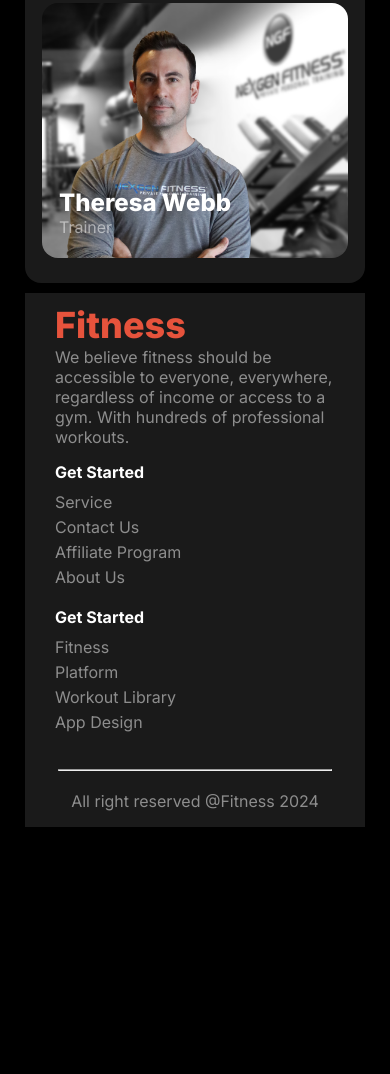
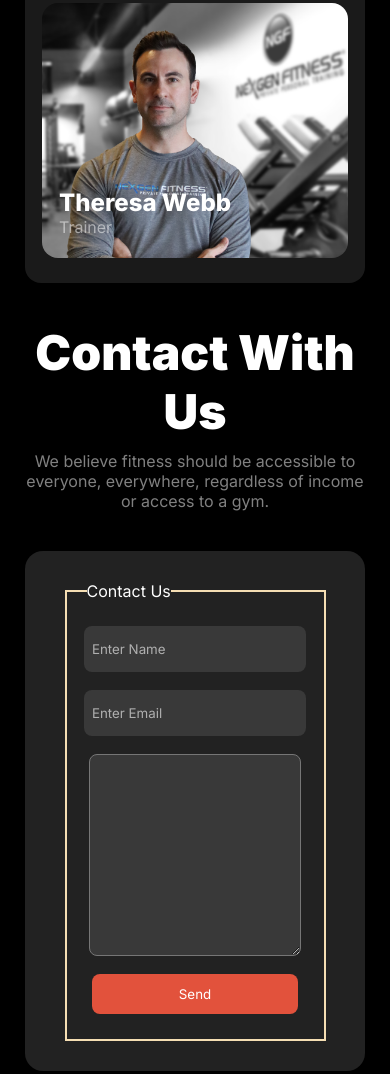
Before and after one commit to Dev-Asifur-Rahman/re-assignment-second, a plain HTML site: page index.html in a window 390 px wide. Shown: the part 6448-7522 px from the top of the page. Before the commit the page ends 7290 px from the top, so only its background shows below. Drawn offline with Linux system fonts and the light colour scheme.

Commit message:
bonus done

```diff
--- a/index.html
+++ b/index.html
@@ -95,28 +95,32 @@
           <img src="images/image2.png" alt="" />
           <p class="habit-head">Movement</p>
           <p class="habit-text">
-            "Every small movement you make is a step closer to your goal; keep moving forward no matter how slow.
+            "Every small movement you make is a step closer to your goal; keep
+            moving forward no matter how slow.
           </p>
         </div>
         <div class="habit-div">
           <img src="images/image3.png" alt="" />
           <p class="habit-head">Time</p>
           <p class="habit-text">
-            Time is your most valuable asset; invest it wisely in what matters most to you.
+            Time is your most valuable asset; invest it wisely in what matters
+            most to you.
           </p>
         </div>
         <div class="habit-div">
           <img src="images/image4.png" alt="" />
           <p class="habit-head">Practice</p>
           <p class="habit-text">
-            Don't aim for perfection, aim for consistent practice, and watch your progress unfold.
+            Don't aim for perfection, aim for consistent practice, and watch
+            your progress unfold.
           </p>
         </div>
         <div class="habit-div">
           <img src="images/image5.png" alt="" />
           <p class="habit-head">Weight Loss</p>
           <p class="habit-text">
-            With each healthy choice, you're shedding not just pounds, but the limits that once held you back.
+            With each healthy choice, you're shedding not just pounds, but the
+            limits that once held you back.
           </p>
         </div>
       </section>
@@ -285,12 +289,34 @@
           </div>
         </div>
       </section>
+      <!-- mail use section  -->
+      <div class="heading-text">
+        <p class="common-heading">Contact With Us</p>
+        <p class="common-text">
+          We believe fitness should be accessible to everyone, everywhere,
+          regardless of income or access to a gym.
+        </p>
+      </div>
+      <section class="mail-section"
+        style="
+          border-radius: 18px; background: rgb(34, 34, 34); padding: 30px 15px; margin: 30px 0;
+        "
+      >
+       <fieldset class="field-class">
+        <legend style="color: white;">Contact Us</legend>
+          <input type="text" name="" id="" placeholder="Enter Name">
+          <input type="email" name="" id="" placeholder="Enter Email">
+          <textarea name="" id="" class="text-area">
+
+          </textarea>
+          <input type="submit" value="Send">
+       </fieldset></section>
     </main>
     <footer
       style="
         background-color: rgba(255, 255, 255, 0.1);
         margin-top: 10px;
-        padding-bottom: 8px;
+        padding-bottom: 8px; border-radius: 16px;
       "
     >
       <div class="footer-grid">
--- a/style.css
+++ b/style.css
@@ -327,6 +327,46 @@ input::placeholder {
 .habit-div > img {
   border-radius: 50%;
 }
+/* mail us section  */
+.mail-section{
+  display: flex;
+  justify-content: center;
+  align-items: center;
+}
+.field-class{
+  width: 60%;
+  padding: 25px 20px;
+  display: flex;
+  border: 2px solid wheat;
+  width: 70%;
+  flex-direction: column;
+  /* justify-content: center; */
+  align-items:center;
+  gap: 18px;
+}
+
+.field-class > input {
+  width: 450px;
+  height: 30px;
+  border-radius: 8px;
+  background: rgba(255, 255, 255, 0.1);
+  border: none;
+  padding: 8px;
+  color: #ffffff99;
+  cursor: pointer;
+}
+.text-area{
+  width: 450px;
+  height: 200px;
+  border-radius: 8px;
+  background: rgba(255, 255, 255, 0.1);
+  color: var(--text-color);
+}
+.field-class>input[type="submit"]{
+  background-color: #e2523c;
+  color: white;
+  height: 40px;
+}
 /* for small screen  */
 @media screen and (max-width: 576px) {
   /* nav section  */
@@ -440,6 +480,46 @@ input::placeholder {
   }
   .habit-div > img {
     border-radius: 12px;
-    width: 100% ;
+    width: 100%;
+  }
+  /* mail us section  */
+  .mail-section{
+    display: flex;
+    justify-content: center;
+    align-items: center;
+  }
+  .field-class{
+    width: 40%;
+    /* padding: 25px 20px; */
+    display: flex;
+    border: 2px solid wheat;
+    width: 70%;
+    flex-direction: column;
+    /* justify-content: center; */
+    align-items:center;
+    gap: 18px;
+  }
+
+  .field-class > input {
+    width: 95%;
+    height: 30px;
+    border-radius: 8px;
+    background: rgba(255, 255, 255, 0.1);
+    border: none;
+    padding: 8px;
+    color: #ffffff99;
+    cursor: pointer;
+  }
+  .text-area{
+    width: 97%;
+    height: 200px;
+    border-radius: 8px;
+    background: rgba(255, 255, 255, 0.1);
+    color: var(--text-color);
+  }
+  .field-class>input[type="submit"]{
+    background-color: #e2523c;
+    color: white;
+    height: 40px;
   }
 }
```
